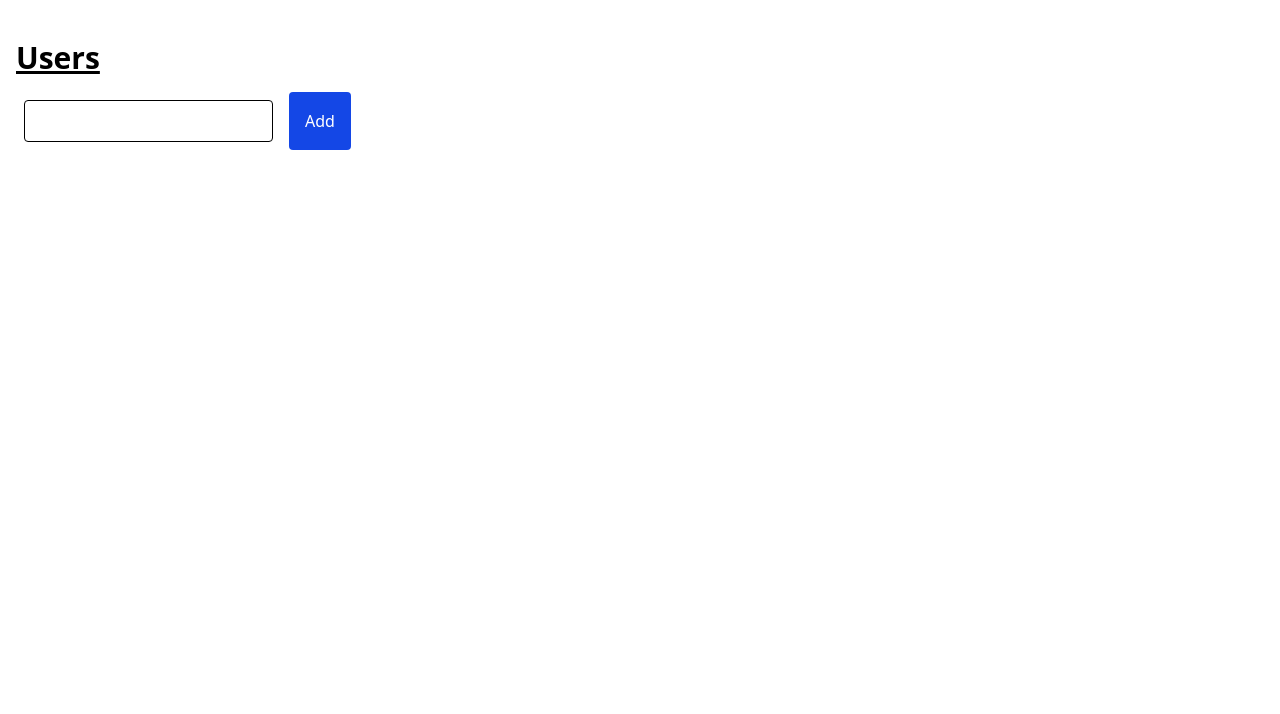
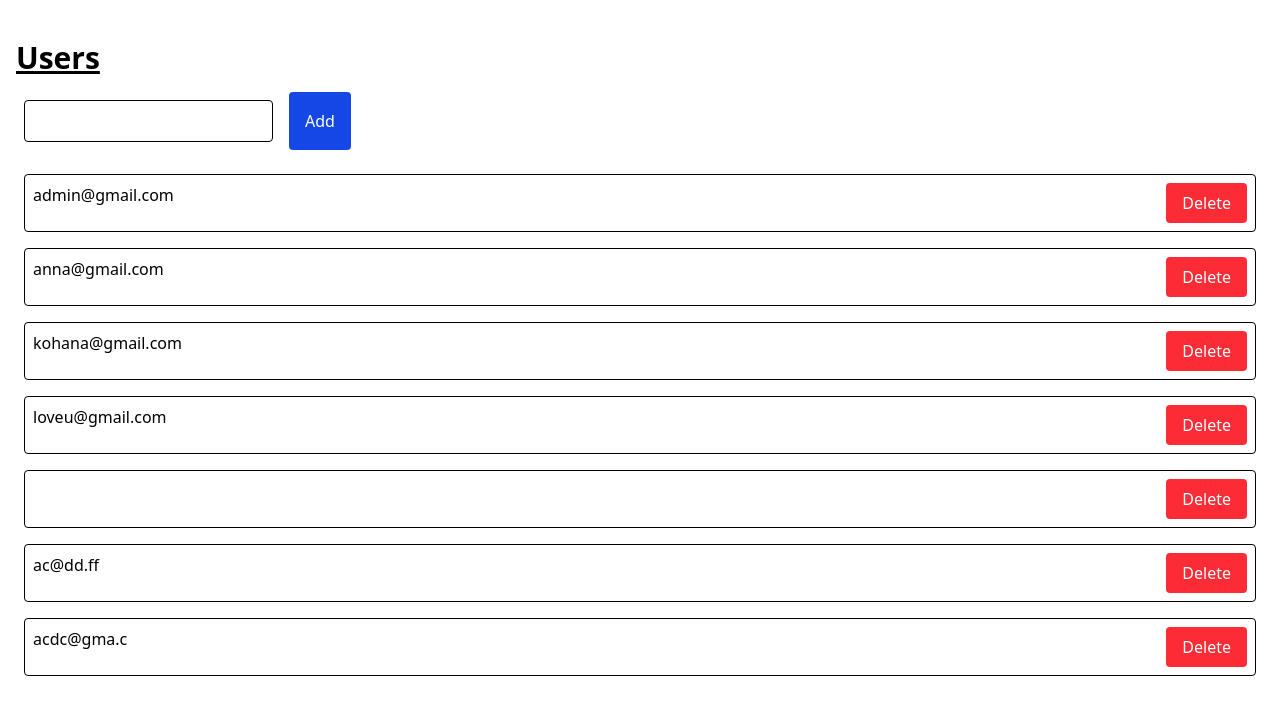
Before and after one commit to AndreyNik2/todo, a React (Vite) app: page / in a window 1280 px wide. Shown: the top 714 px of the page. Built offline with nearby package versions, Linux system fonts and the light colour scheme; data requests are answered from the project's data file.

Commit message:
Add create user action

```diff
--- a/db.json
+++ b/db.json
@@ -1,4 +1,33 @@
 {
   "tascs": [],
-  "users": []
+  "users": [
+    {
+      "id": "5599d616-0699-43d5-84f1-e11216ce2382",
+      "email": "admin@gmail.com"
+    },
+    {
+      "id": "b5bb28c3-166e-48d6-ab33-de09924c5149",
+      "email": "anna@gmail.com"
+    },
+    {
+      "id": "c30eedd7-8280-4cd9-943a-6b61a605d725",
+      "email": "kohana@gmail.com"
+    },
+    {
+      "id": "89e91ae6-959f-4a6a-b289-c1e0e60d5abc",
+      "email": "loveu@gmail.com"
+    },
+    {
+      "id": "068a9f43-6082-41ce-9e45-520d4ed66303",
+      "email": null
+    },
+    {
+      "id": "1828c024-e326-4006-8094-8cb11dd90175",
+      "email": "ac@dd.ff"
+    },
+    {
+      "id": "5ad611b7-6e02-46bc-9303-ac35dbac69dc",
+      "email": "acdc@gma.c"
+    }
+  ]
 }
--- a/package.json
+++ b/package.json
@@ -14,6 +14,7 @@
     "@tailwindcss/vite": "^4.1.6",
     "react": "^19.1.0",
     "react-dom": "^19.1.0",
+    "react-error-boundary": "^6.0.0",
     "react-router": "^7.6.0",
     "tailwindcss": "^4.1.6"
   },
--- /dev/null
+++ b/src/pages/users/actions.ts
@@ -0,0 +1,29 @@
+import { createUser } from "../../shared/api";
+
+type CreateActionState = {
+  error?: string;
+  email: string;
+};
+
+export const createUserAction =
+  ({ refetchUsers }: { refetchUsers: () => void }) =>
+  async (
+    _: CreateActionState,
+    formData: FormData
+  ): Promise<CreateActionState> => {
+    const email = formData.get("email") as string;
+
+    if (email === "admin@gmail.com") {
+      return {
+        error: "Admin accound is not allowed",
+        email,
+      };
+    }
+    try {
+      await createUser({ email, id: crypto.randomUUID() });
+      refetchUsers();
+      return { email: "" };
+    } catch {
+      return { email, error: "Error while creating user" };
+    }
+  };
--- a/src/pages/users/page.tsx
+++ b/src/pages/users/page.tsx
@@ -1,5 +1,14 @@
-import { Suspense, use, useState, useTransition } from "react";
-import { createUser, deleteUser, fetchUsers } from "../../shared/api";
+import {
+  Suspense,
+  use,
+  useActionState,
+  useState,
+  useTransition,
+  startTransition,
+} from "react";
+import { deleteUser, fetchUsers } from "../../shared/api";
+import { ErrorBoundary } from "react-error-boundary";
+import { createUserAction } from "./actions";
 
 type User = {
   id: string;
@@ -10,45 +19,42 @@ const defoultUsersPromise = fetchUsers();
 
 export function UsersPage() {
   const [userPromise, setUserPromise] = useState(defoultUsersPromise);
-  const refetchUsers = () => {
-    setUserPromise(fetchUsers());
-  };
-
+  const refetchUsers = () =>
+    startTransition(() => setUserPromise(fetchUsers()));
   return (
     <main className="container mx-auto p-4 pt-10 flex flex-col gap-4">
       <h1 className="text-3xl font-bold underline">Users</h1>
       <CreateUserForm refetchUsers={refetchUsers} />
-      <Suspense>
-        <UserList userPromise={userPromise} refetchUsers={refetchUsers} />
-      </Suspense>
+      <ErrorBoundary
+        fallbackRender={(e) => (
+          <div className="text-red-500">
+            Something went wrong: ${JSON.stringify(e)}
+            {""}
+          </div>
+        )}
+      >
+        <Suspense fallback={<div>Loading...</div>}>
+          <UserList userPromise={userPromise} refetchUsers={refetchUsers} />
+        </Suspense>
+      </ErrorBoundary>
     </main>
   );
 }
 
 export function CreateUserForm({ refetchUsers }: { refetchUsers: () => void }) {
-  const [isPending, startTransition] = useTransition();
-  const [email, setEmail] = useState("");
-
-  const handleSubmit = async (e: React.FormEvent) => {
-    e.preventDefault();
-    startTransition(async () => {
-      await createUser({ email, id: crypto.randomUUID() });
-      startTransition(() => {
-        refetchUsers();
-        setEmail("");
-      });
-    });
-  };
+  const [state, dispatch, isPending] = useActionState(
+    createUserAction({ refetchUsers }),
+    {email:""}
+  );
 
   return (
-    <form className="flex gap-2" onSubmit={handleSubmit}>
+    <form className="flex gap-2" action={dispatch}>
       <input
         className="border p-2 m-2 rounded"
         type="email"
-        value={email}
-        onChange={(event) => {
-          setEmail(event.target.value);
-        }}
+        name="email"
+        disabled={isPending}
+        defaultValue={state.email}
       />
       <button
         className="bg-blue-500 hover bg-blue-700 text-white font-bolt py-2 px-4 rounded"
@@ -57,6 +63,7 @@ export function CreateUserForm({ refetchUsers }: { refetchUsers: () => void }) {
       >
         Add
       </button>
+      {state.error && <div text-red-500>{state.error}</div>}
     </form>
   );
 }
@@ -78,23 +85,27 @@ export function UserList({
   );
 }
 
-export function UserCard({ user, refetchUsers }: { user: User; refetchUsers: () => void }) {
+export function UserCard({
+  user,
+  refetchUsers,
+}: {
+  user: User;
+  refetchUsers: () => void;
+}) {
   const [isPending, startTransition] = useTransition();
 
   const handleDelete = async () => {
     startTransition(async () => {
       await deleteUser(user.id);
-      startTransition(() => {
-        refetchUsers();
-      });
+      refetchUsers();
     });
   };
 
   return (
-    <li className="border p-2 m-2 rounded bg-grey-100" key={user.id}>
+    <li className="border p-2 m-2 rounded bg-grey-100 flex" key={user.id}>
       {user.email}
       <button
-        className="bg-red-500 hover bg-blue-700 text-white font-bolt py-2 px-4 rounded"
+        className="bg-red-500 hover bg-blue-700 text-white font-bolt py-2 px-4 rounded ml-auto"
         type="button"
         onClick={handleDelete}
         disabled={isPending}
```
Also changed, not shown: 1 other file (tests, documents, lock files or other folders).
